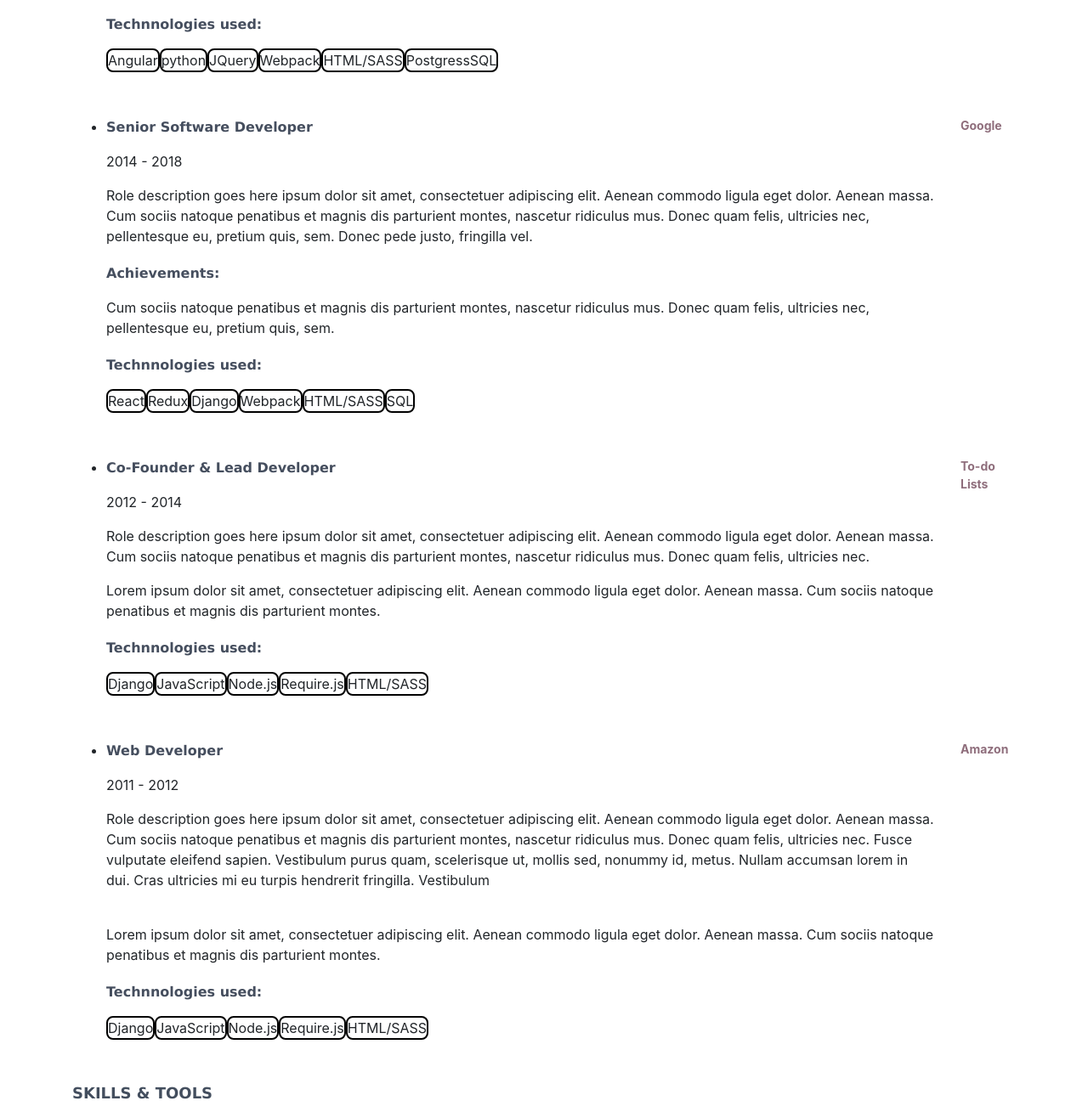
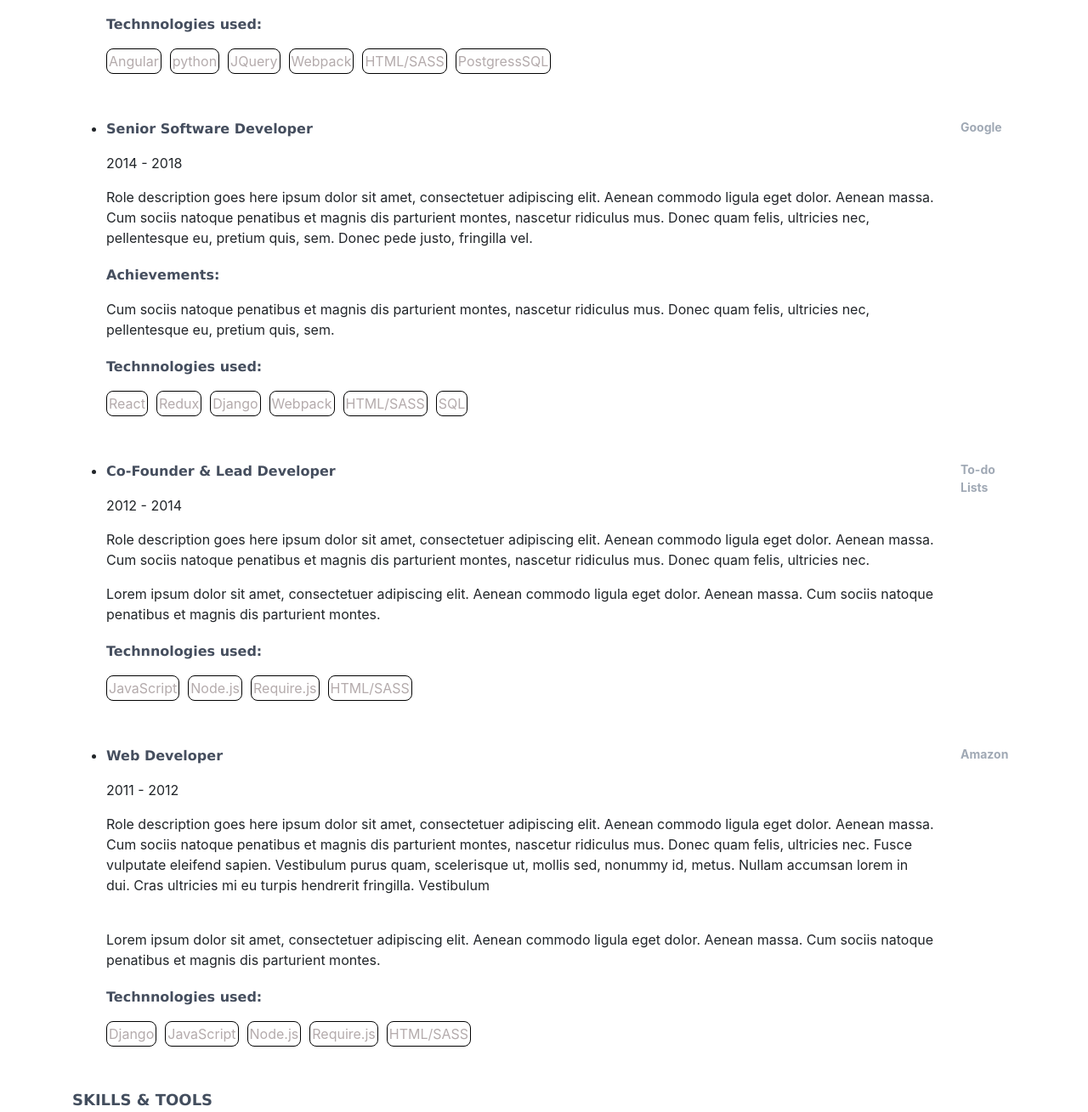
Before and after one commit to hassan595/create-cv-template-using-css-html, a plain HTML site: page index.html in a window 1280 px wide. Shown: the part 841-2150 px from the top of the page at 85% size. Drawn offline with nearby package versions, Linux system fonts and the light colour scheme.

Commit message:
create cv using html and css

```diff
--- a/index.html
+++ b/index.html
@@ -14,10 +14,10 @@
 <body>
 
 <selection>
-    <div class= "container">
+    <div class= "container shadowstyle">
         <div class="row">
             <div class="col-3">
-                <img src="./assets/mypix.jpg" alt="Avatar" width="250px" height="250px">
+                <img src="./assets/mypix.jpg" alt="Avatar" width="100%" height="250px">
             </div>
             <div class="col-6">
                 <h1 class="name-color">STEVE   DOE</h1>
@@ -72,12 +72,12 @@
                         </ul>
                         <p class="sub-heading">Technnologies used:</p>
                         <div class="inline"  >
-                            <p class="borderstyle">Angular</p>
-                            <p class="borderstyle">python</p>
-                            <p class="borderstyle">JQuery</p>
-                            <p class="borderstyle">Webpack</p>
-                            <p class="borderstyle">HTML/SASS</p>
-                            <p class="borderstyle">PostgressSQL</p>
+                            <p class="borderstyle textcolor">Angular</p>
+                            <p class="borderstyle textcolor leftmargin">python</p>
+                            <p class="borderstyle textcolor leftmargin">JQuery</p>
+                            <p class="borderstyle textcolor leftmargin">Webpack</p>
+                            <p class="borderstyle textcolor leftmargin">HTML/SASS</p>
+                            <p class="borderstyle textcolor leftmargin">PostgressSQL</p>
                         </div>
                     </ul>
                 </div>
@@ -97,12 +97,12 @@
 
                         <p class="sub-heading">Technnologies used:</p>
                         <div class="inline">
-                            <p class="borderstyle">React</p>
-                            <p class="borderstyle">Redux</p>
-                            <p class="borderstyle">Django</p>
-                            <p class="borderstyle">Webpack</p>
-                            <p class="borderstyle">HTML/SASS</p>
-                            <p class="borderstyle">SQL</p>
+                            <p class="borderstyle textcolor ">React</p>
+                            <p class="borderstyle textcolor leftmargin">Redux</p>
+                            <p class="borderstyle textcolor leftmargin">Django</p>
+                            <p class="borderstyle textcolor leftmargin">Webpack</p>
+                            <p class="borderstyle textcolor leftmargin">HTML/SASS</p>
+                            <p class="borderstyle textcolor leftmargin">SQL</p>
                         </div>
                     </ul>
                 </div>
@@ -123,11 +123,10 @@
 
                         <p class="sub-heading">Technnologies used:</p>
                         <div  class="inline" >
-                            <p class="borderstyle">Django</p>
-                            <p class="borderstyle">JavaScript</p>
-                            <p class="borderstyle">Node.js</p>
-                            <p class="borderstyle">Require.js</p>
-                            <p class="borderstyle">HTML/SASS</p>
+                            <p class="borderstyle textcolor ">JavaScript</p>
+                            <p class="borderstyle textcolor leftmargin">Node.js</p>
+                            <p class="borderstyle textcolor leftmargin">Require.js</p>
+                            <p class="borderstyle textcolor leftmargin">HTML/SASS</p>
                         </div>
                     </ul>
                 </div>
@@ -147,11 +146,11 @@
 
                         <p class="sub-heading">Technnologies used:</p>
                         <div class="inline">
-                            <p class="borderstyle">Django</p>
-                            <p class="borderstyle">JavaScript</p>
-                            <p class="borderstyle">Node.js</p>
-                            <p class="borderstyle">Require.js</p>
-                            <p class="borderstyle">HTML/SASS</p>
+                            <p class="borderstyle textcolor">Django</p>
+                            <p class="borderstyle textcolor leftmargin">JavaScript</p>
+                            <p class="borderstyle textcolor leftmargin">Node.js</p>
+                            <p class="borderstyle textcolor leftmargin">Require.js</p>
+                            <p class="borderstyle textcolor leftmargin">HTML/SASS</p>
                         </div>
                     </ul>
                 </div>
@@ -182,14 +181,14 @@
             <p class="sub-title">Others</p>
             <div class="inline">
                 <p class="borderstyle">Devops</p>
-                <p class="borderstyle">Code Review</p>
-                <p class="borderstyle" >Git</p>
-                <p class="borderstyle">Unit Testing</p>
-                <p class="borderstyle">Wireframing</p>
-                <p class="borderstyle">Sketon</p>
-                <p class="borderstyle">Balsaming</p>
-                <p class="borderstyle">Wordpress</p>
-                <p class="borderstyle">Shopify</p>
+                <p class="borderstyle leftmargin">Code Review</p>
+                <p class="borderstyle leftmargin" >Git</p>
+                <p class="borderstyle leftmargin">Unit Testing</p>
+                <p class="borderstyle leftmargin">Wireframing</p>
+                <p class="borderstyle leftmargin">Sketon</p>
+                <p class="borderstyle leftmargin">Balsaming</p>
+                <p class="borderstyle leftmargin">Wordpress</p>
+                <p class="borderstyle leftmargin">Shopify</p>
 
             </div>
 
--- a/style.css
+++ b/style.css
@@ -3,7 +3,15 @@
     width: 50px;
     height: 50px;
 }
-
+.textcolor{
+    color:#b4abac;
+}
+.leftmargin{
+    margin-left: 10px;
+}
+.shadowstyle{
+    box-shadow: aliceblue;
+}
 .heading{
     margin-top: 20px;
     font-weight: bold;
@@ -16,7 +24,7 @@
 }
 .font-size{
     font-size: 14px;
-    color:#8f6e7c;
+    color:#a0a9b5;
 }
 .margin-left{
     margin-left: 30px;
@@ -61,7 +69,8 @@
     line-height: 5px;
 }
 .borderstyle{
-    border: 2px solid black;
+    padding: 2px;
+    border: 1px solid black;
     border-radius: 8px;
 }
 
```
